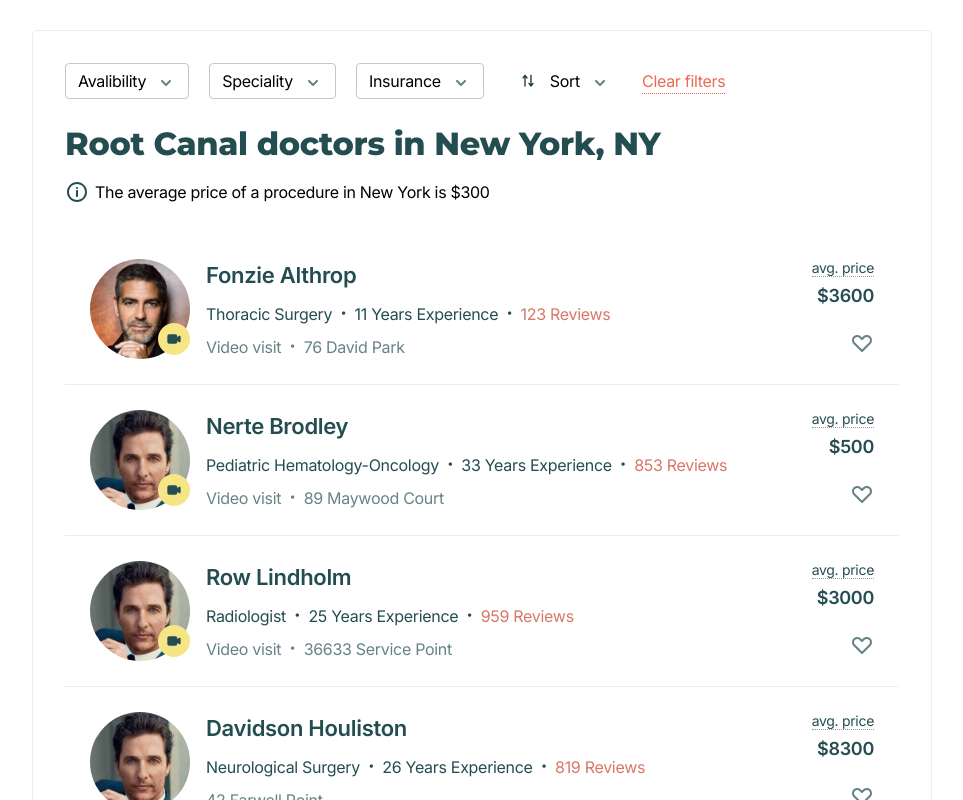
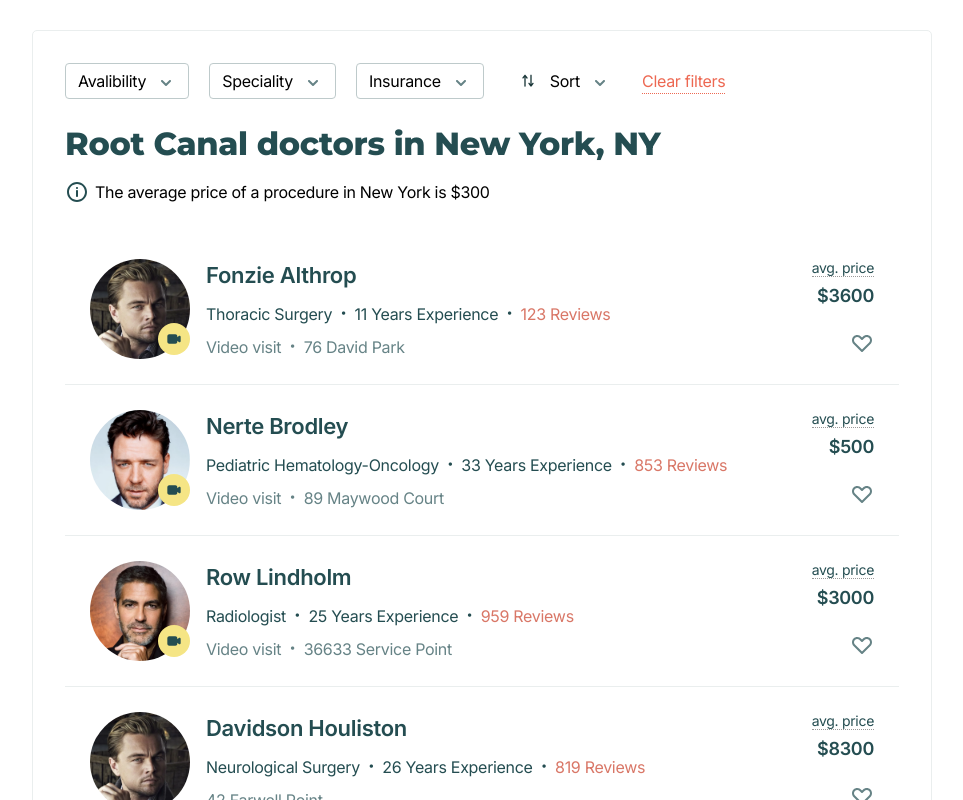
Before and after one commit to talaxasy/tripment-test, a Next.js app: page / in a window 1280 px wide. Shown: the top 800 px of the page, without its empty margins (158-1121 px from the left). Built offline with nearby package versions, Linux system fonts and the light colour scheme.

Commit message:
img fixes

```diff
--- a/components/DoctorItem.tsx
+++ b/components/DoctorItem.tsx
@@ -12,13 +12,20 @@ interface DoctorItemProps {
 }
 
 const DoctorItem: React.FC<DoctorItemProps> = ({data}) => {
-  const rand = Math.floor(Math.random() * 4);
   return (
     <div className="doctor_item">
       <div style={{position: 'relative', zIndex: 1}}>
         <div className="doctor__img">
           <Image
-            src={rand === 0 ? dicaprio : rand === 1 ? whoisit : rand === 2 ? matiew : clunie}
+            src={
+              data.img === 0
+                ? dicaprio
+                : data.img === 1
+                ? whoisit
+                : data.img === 2
+                ? matiew
+                : clunie
+            }
             placeholder="blur"
             alt="Picture of the author"
             width={250}
--- a/components/DoctorsList.tsx
+++ b/components/DoctorsList.tsx
@@ -1,6 +1,5 @@
 import React, {useEffect, useState} from 'react';
 import {MockType, useStore} from '../lib/store';
-import mock from '../mock.json';
 import {InfoIcon} from '../svg';
 import DoctorItem from './DoctorItem';
 
--- a/lib/store.tsx
+++ b/lib/store.tsx
@@ -5,6 +5,7 @@ import mock from '../mock.json';
 
 const zustandContext = createContext();
 export const Provider = zustandContext.Provider;
+//set any to abandon conflicts of types
 export const useStore: any = zustandContext.useStore;
 
 let store: import('zustand/index').UseStore<FunctionsTypes> | null = null;
@@ -41,7 +42,7 @@ export type MockType = {
   name: string;
   speciality: string;
   experience: number;
-  gender: 'Male' | 'Female';
+  gender: string;
   reviewsCount: number;
   acceptNew: boolean;
   address: string;
@@ -50,10 +51,11 @@ export type MockType = {
   telehealth_available: string;
   offline_available: string;
   price: number;
+  img: number;
 };
 
 const initialState: InitialStateTypes = {
-  mock: JSON.parse('' + JSON.stringify(mock.data.items)),
+  mock: mock.data.items.map(el => ({...el, img: Math.floor(Math.random() * 4)})),
   searchParams: {
     avalibility: [],
     insurance: [],
```
